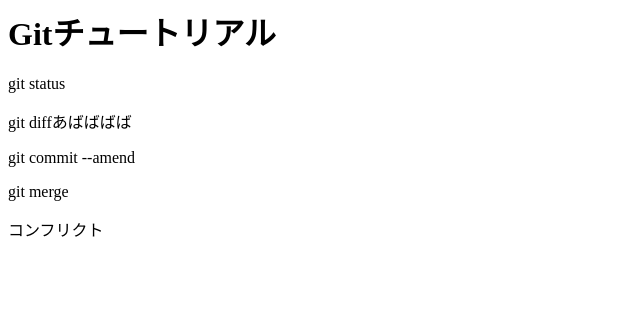
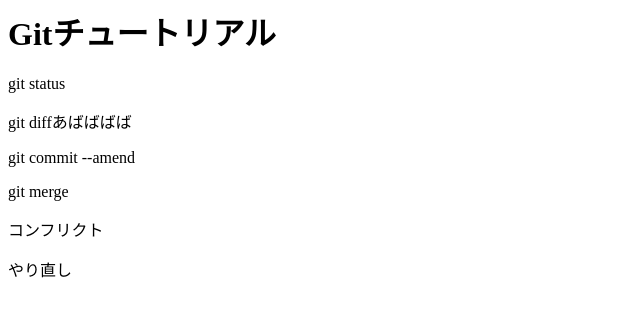
Before and after one commit to dragon-century/git_tutorial, a plain HTML site: page index.html in a window 1280 px wide. Shown: the whole page, without its empty margins (0-640 px from the left). Drawn offline with Linux system fonts and the light colour scheme.

Commit message:
やり直しを追記

```diff
--- a/index.html
+++ b/index.html
@@ -4,3 +4,4 @@
 <p>git commit --amend</p>
 <p>git merge</p>
 <p>コンフリクト</p>
+<p>やり直し</p>
```
